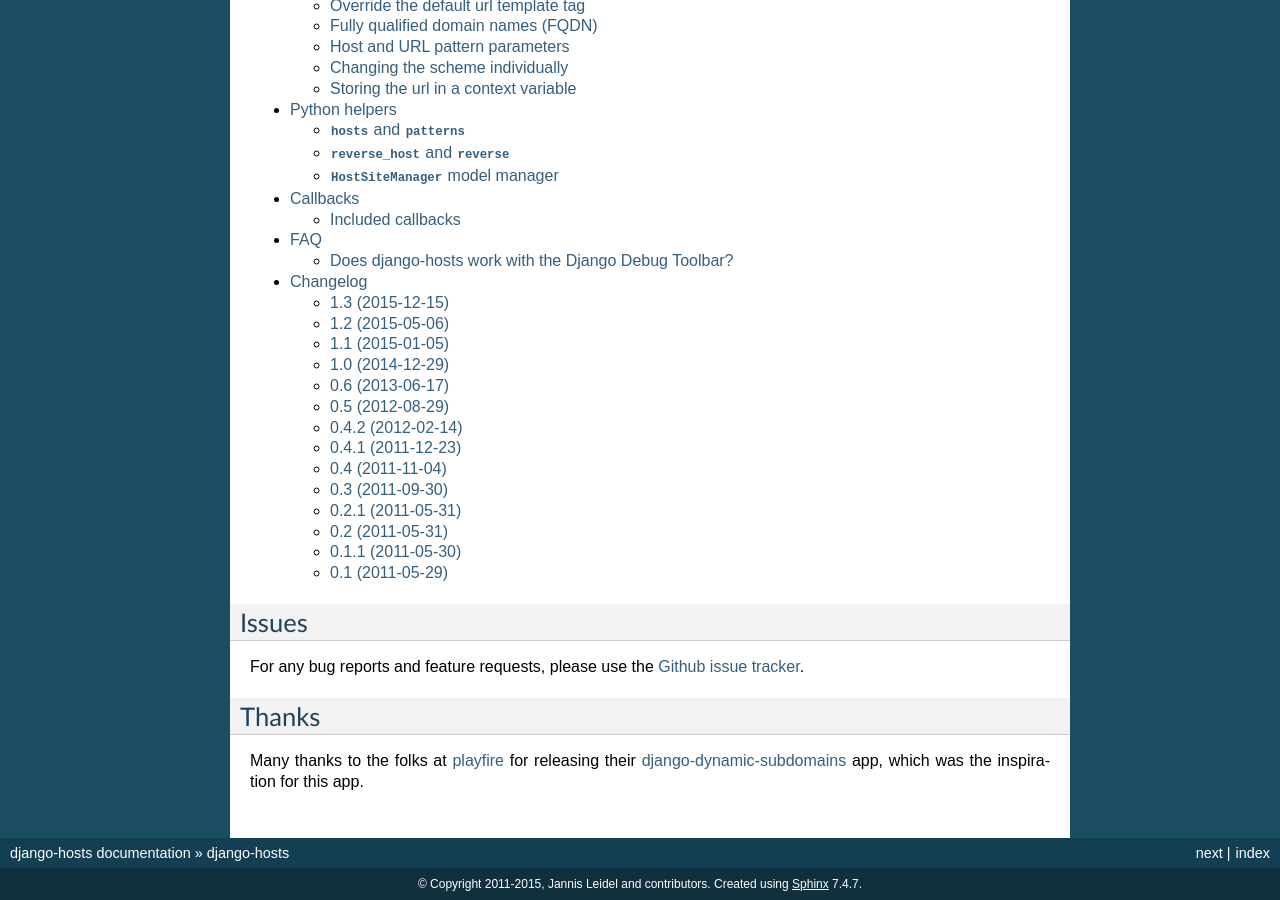
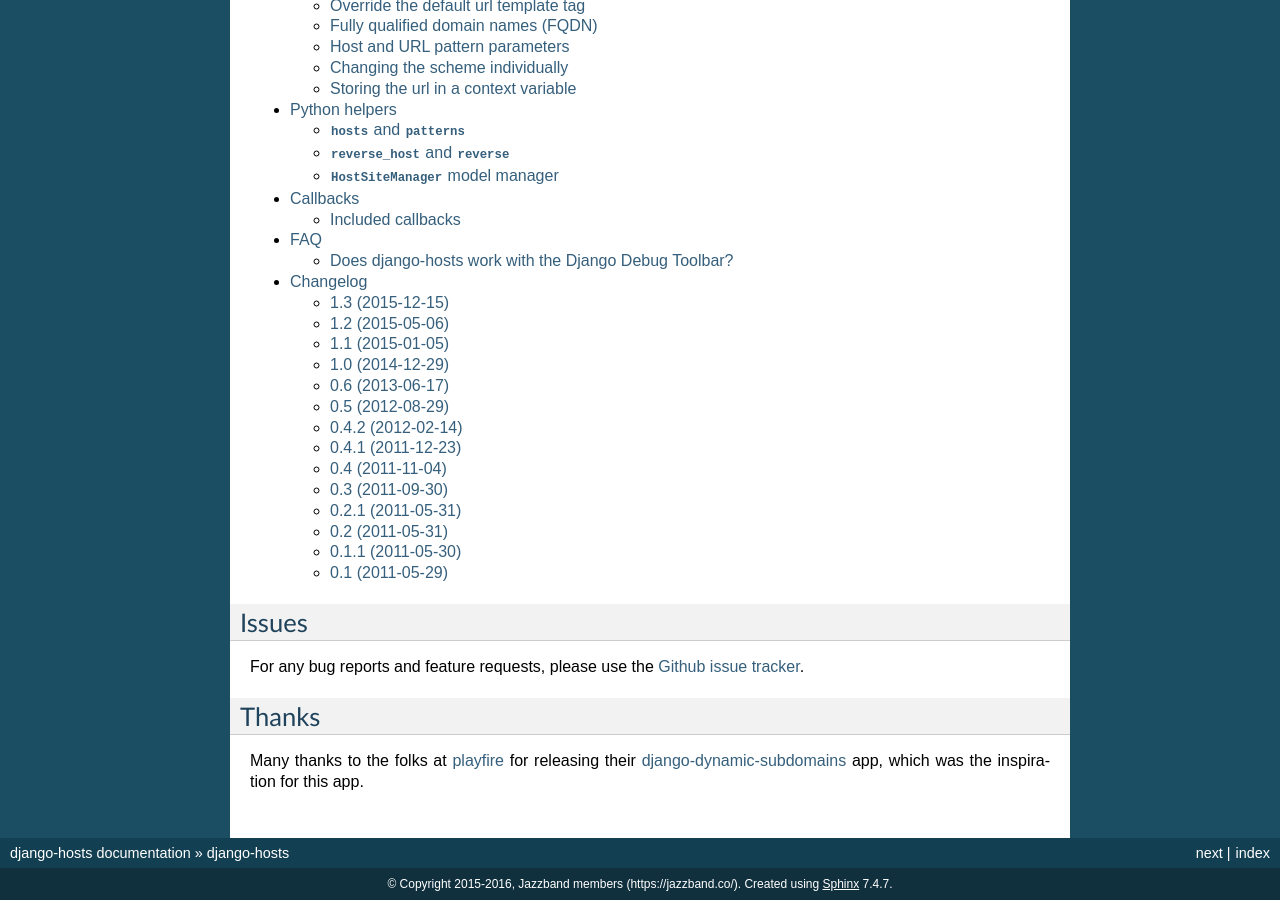
Before and after one commit to jazzband/django-hosts, a Sphinx documentation site: the page built from docs/index.rst, in a window 1280 px wide and 900 px high, scrolled down 3080 px. Built offline with Sphinx 7.4.7, drawn with Linux system fonts in a browser that asks for light colours; the version number could not be read and is left out.

Commit message:
Clarified license in favor of Jazzband members.

```diff
--- a/django_hosts/__init__.py
+++ b/django_hosts/__init__.py
@@ -9,6 +9,6 @@
     pass
 
 __version__ = pkg_resources.get_distribution('django-hosts').version
-__author__ = 'Jannis Leidel <jannis@leidel.info>'
+__author__ = 'Jazzband members (https://jazzband.co/)'
 
 default_app_config = 'django_hosts.apps.HostsConfig'
--- a/docs/conf.py
+++ b/docs/conf.py
@@ -44,7 +44,7 @@
 
 # General information about the project.
 project = u'django-hosts'
-copyright = u'2011-2015, Jannis Leidel and contributors'
+copyright = u'2015-2016, Jazzband members (https://jazzband.co/)'
 
 # The version info for the project you're documenting, acts as replacement for
 # |version| and |release|, also used in various other places throughout the
```
Also changed, not shown: 1 other file.
